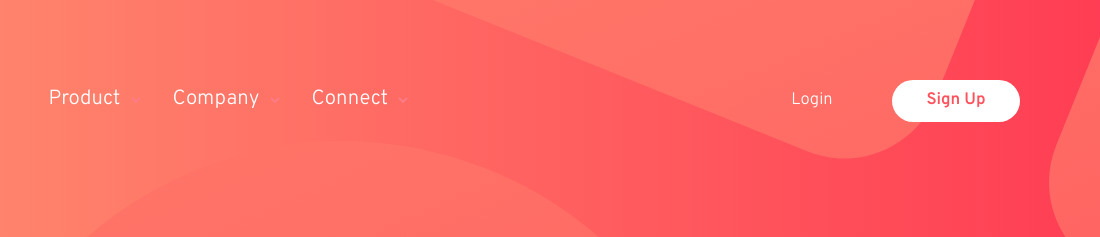
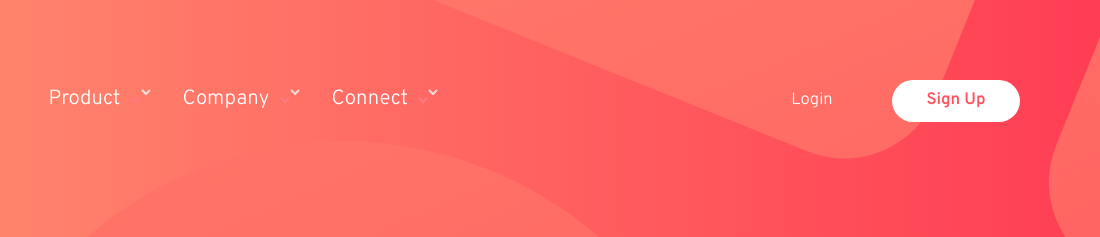
Before and after one commit to ioannesyefimov/FRONTEND-MENTOR-CHALLENGE, a plain HTML site: page index.html in a window 1280 px wide. Shown: the top 237 px of the page, 180-1280 px from the left. Drawn offline with Linux system fonts and the light colour scheme; files whose address does not match are found by name.

Commit message:
Update style.css

```diff
--- a/style.css
+++ b/style.css
@@ -567,7 +567,7 @@ span:hover {
     text-decoration: underline;
 }
 .menu .nav-link:after{
-  content: url(images/icon-arrow-light.svg);
+  content: url(icon-arrow-light.svg);
 
 
 }
```
